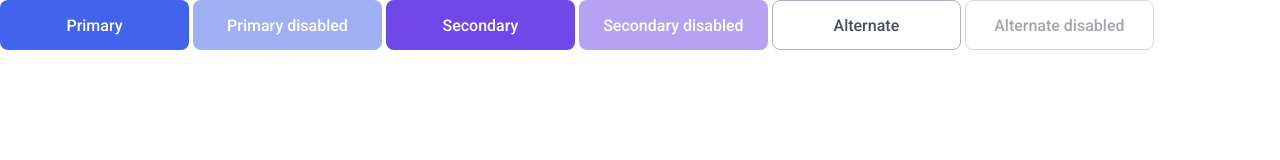
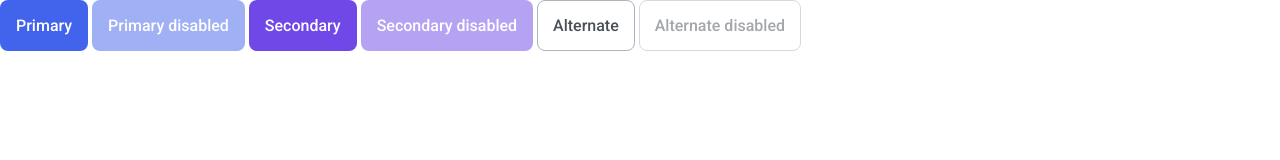
Before and after one commit to js-tasks-ru/htmlcss-20231027_shuklinvlad, a website: page 03-lection1/01-button/index.html in a window 1280 px wide. Drawn offline with Linux system fonts and the light colour scheme.

Commit message:
fix  lesson-1-buttons solution

```diff
--- a/03-lection1/01-button/button.css
+++ b/03-lection1/01-button/button.css
@@ -2,9 +2,11 @@
 .btn {
     box-sizing: border-box;
 
-    width: 189px;
     padding-top: 15px;
-    padding-bottom: 14px;
+    padding-right: 15px;
+    padding-bottom: 15px;
+    padding-left: 15px;
+
 
     background-color: var(--white);
 
```
